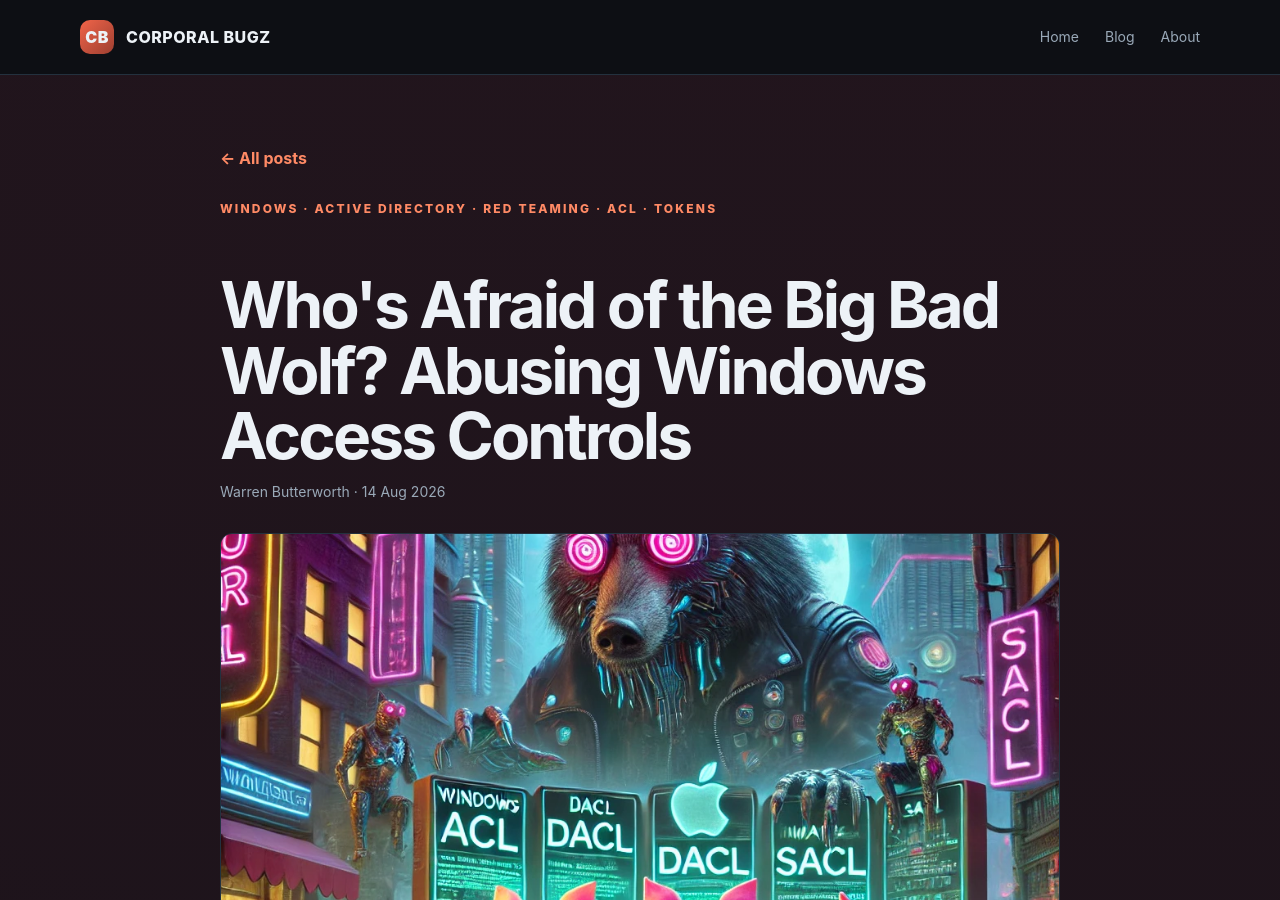
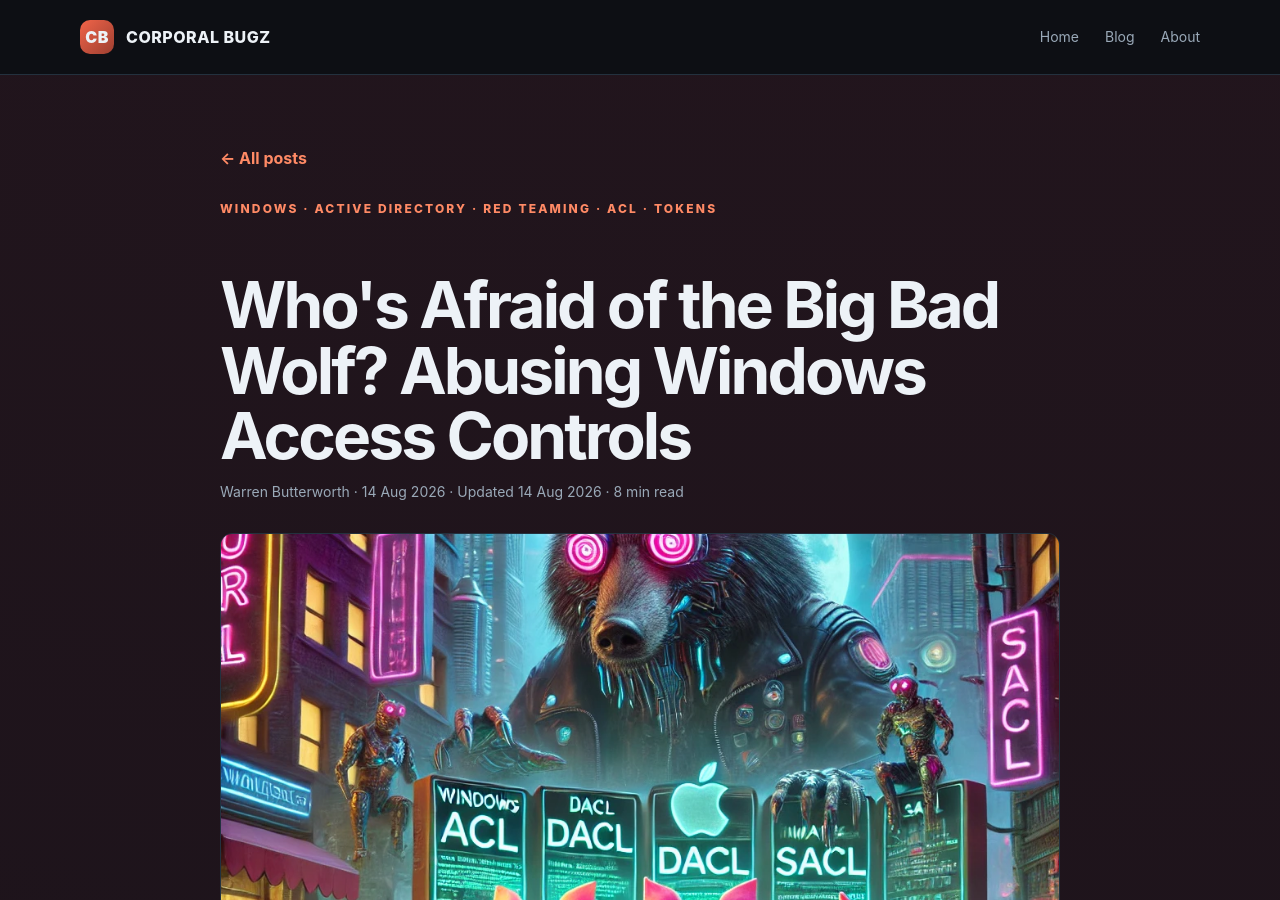
Before and after one commit to wbbugs/corporalbugz, a Jekyll site: the page built from _posts/2026-08-14-whos-afraid-of-the-big-bad-wolf.md, in a window 1280 px wide and 900 px high. Built offline with Jekyll 4.4.1, drawn with Linux system fonts in a browser that asks for light colours.

```diff
--- a/_posts/2026-08-14-whos-afraid-of-the-big-bad-wolf.md
+++ b/_posts/2026-08-14-whos-afraid-of-the-big-bad-wolf.md
@@ -2,14 +2,12 @@
 layout: post
 title: "Who's Afraid of the Big Bad Wolf? Abusing Windows Access Controls"
 date: 2026-08-14
-description: "Understanding Windows ACLs, access tokens and privileges - and how attackers abuse the relationships between them."
+updated: 14 Aug 2026
+permalink: /post/whos-afraid-of-the-big-bad-wolf/
 hero: /assets/img/posts/initial-hero.webp
-tags:
-  - Windows
-  - Active Directory
-  - Red Teaming
-  - ACL
-  - Tokens
+tags: [Windows, Active Directory, Red Teaming, ACL, Tokens]
+read_time: 8
+excerpt_text: "Understanding Windows ACLs, access tokens and privileges — and how attackers abuse the relationships between them."
 ---
 
 Windows access control can appear deceptively simple.
```
